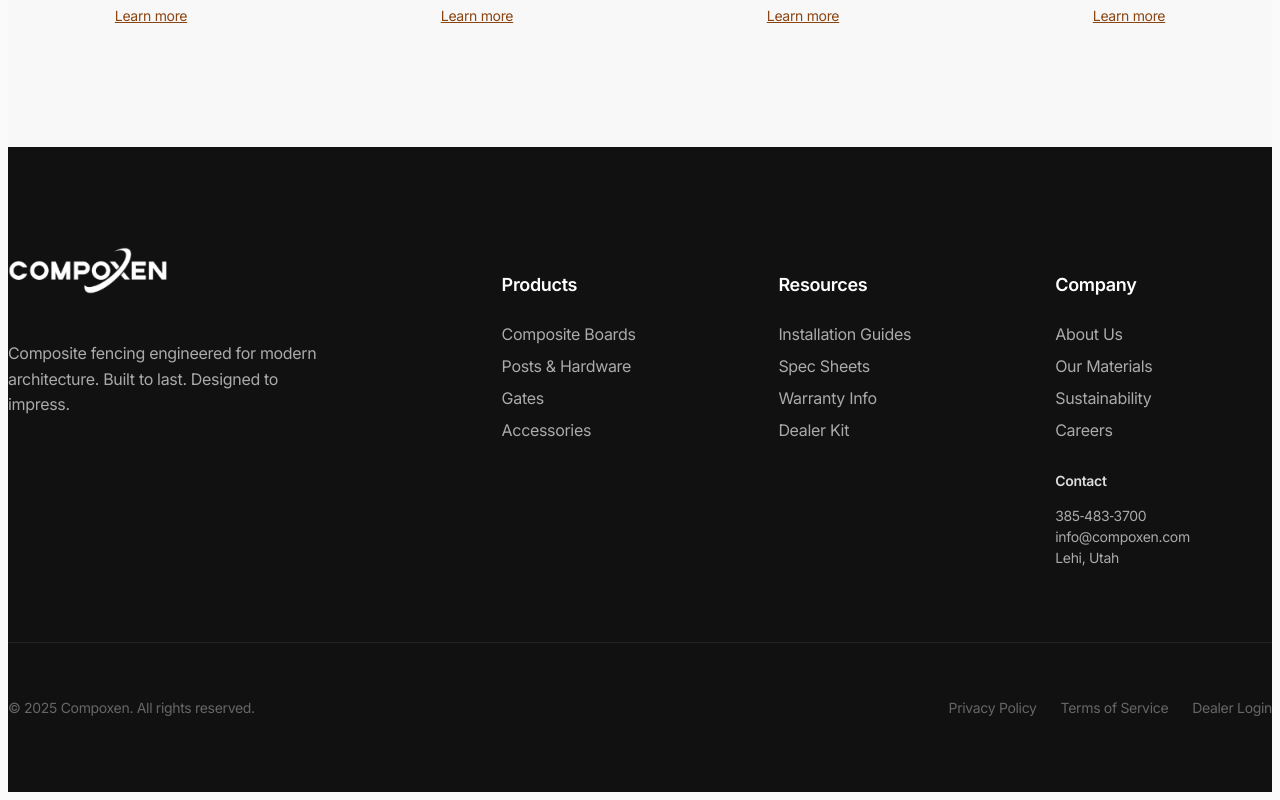
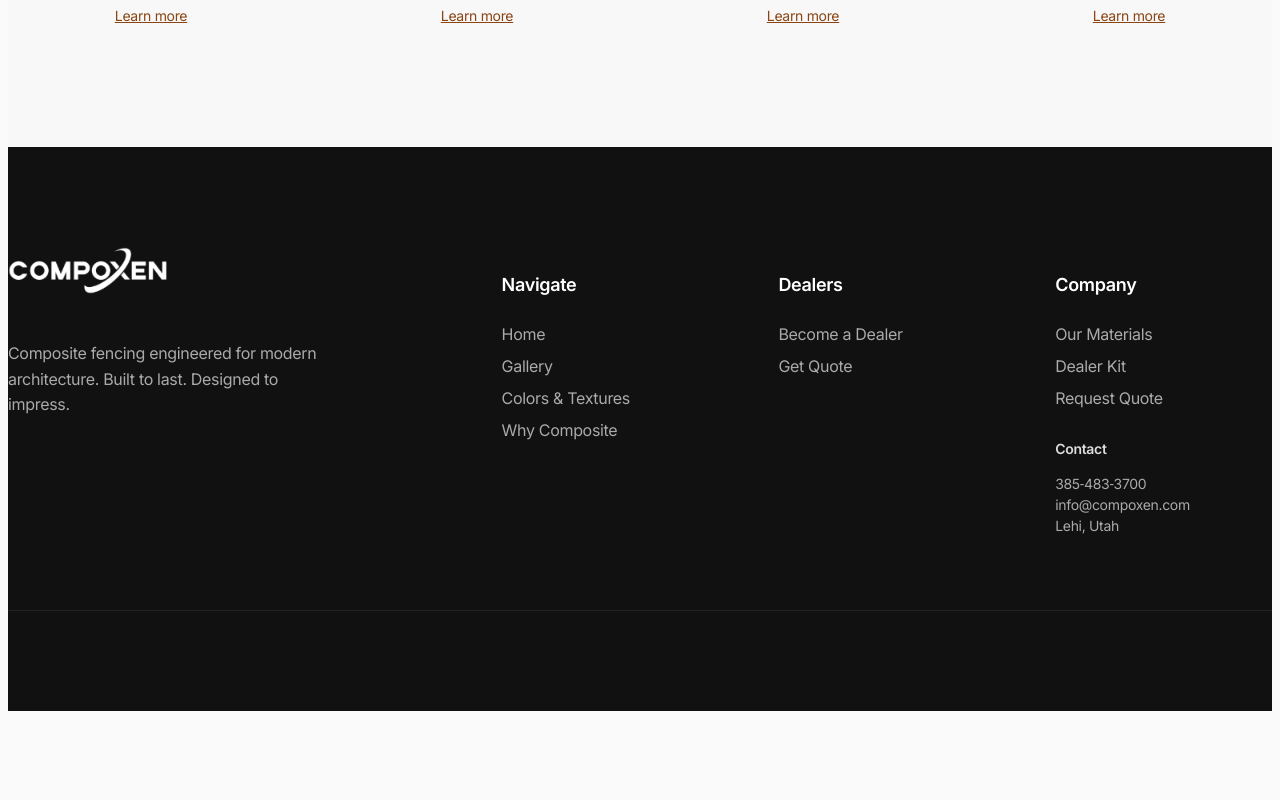
Before and after one commit to compoxen/compoxen-web, a Next.js app: page / in a window 1280 px wide. Shown: the part 5380-6180 px from the top of the page. After the commit the page ends 6099 px from the top, so only its background shows below. Built offline with nearby package versions, Linux system fonts and the light colour scheme.

Commit message:
fixed footer

```diff
--- a/app/page.tsx
+++ b/app/page.tsx
@@ -635,7 +635,7 @@ export default function Home() {
               </p>
             </motion.div>
 
-            {/* Products */}
+            {/* Navigation */}
             <motion.div {...fadeIn}>
               <h4
                 style={{
@@ -644,17 +644,17 @@ export default function Home() {
                   marginBottom: '20px'
                 }}
               >
-                Products
+                Navigate
               </h4>
               <ul style={{ listStyle: 'none', padding: 0, lineHeight: 2 }}>
-                <li><a style={{ color: '#aaa', textDecoration: 'none' }}>Composite Boards</a></li>
-                <li><a style={{ color: '#aaa', textDecoration: 'none' }}>Posts & Hardware</a></li>
-                <li><a style={{ color: '#aaa', textDecoration: 'none' }}>Gates</a></li>
-                <li><a style={{ color: '#aaa', textDecoration: 'none' }}>Accessories</a></li>
+                <li><a href="/" style={{ color: '#aaa', textDecoration: 'none' }}>Home</a></li>
+                <li><a href="/#installations" style={{ color: '#aaa', textDecoration: 'none' }}>Gallery</a></li>
+                <li><a href="/#five-arc" style={{ color: '#aaa', textDecoration: 'none' }}>Colors & Textures</a></li>
+                <li><a href="/why-compoxen" style={{ color: '#aaa', textDecoration: 'none' }}>Why Composite</a></li>
               </ul>
             </motion.div>
 
-            {/* Resources */}
+            {/* Dealers */}
             <motion.div {...fadeIn}>
               <h4
                 style={{
@@ -663,17 +663,15 @@ export default function Home() {
                   marginBottom: '20px'
                 }}
               >
-                Resources
+                Dealers
               </h4>
               <ul style={{ listStyle: 'none', padding: 0, lineHeight: 2 }}>
-                <li><a style={{ color: '#aaa', textDecoration: 'none' }}>Installation Guides</a></li>
-                <li><a style={{ color: '#aaa', textDecoration: 'none' }}>Spec Sheets</a></li>
-                <li><a style={{ color: '#aaa', textDecoration: 'none' }}>Warranty Info</a></li>
-                <li><a style={{ color: '#aaa', textDecoration: 'none' }}>Dealer Kit</a></li>
+                <li><a href="/get-dealer-kit" style={{ color: '#aaa', textDecoration: 'none' }}>Become a Dealer</a></li>
+                <li><a href="/request-quote" style={{ color: '#aaa', textDecoration: 'none' }}>Get Quote</a></li>
               </ul>
             </motion.div>
 
-            {/* Company / Contact */}
+            {/* Contact */}
             <motion.div {...fadeIn}>
               <h4
                 style={{
@@ -685,10 +683,9 @@ export default function Home() {
                 Company
               </h4>
               <ul style={{ listStyle: 'none', padding: 0, lineHeight: 2 }}>
-                <li><a style={{ color: '#aaa', textDecoration: 'none' }}>About Us</a></li>
-                <li><a style={{ color: '#aaa', textDecoration: 'none' }}>Our Materials</a></li>
-                <li><a style={{ color: '#aaa', textDecoration: 'none' }}>Sustainability</a></li>
-                <li><a style={{ color: '#aaa', textDecoration: 'none' }}>Careers</a></li>
+                <li><a href="/why-compoxen" style={{ color: '#aaa', textDecoration: 'none' }}>Our Materials</a></li>
+                <li><a href="/get-dealer-kit" style={{ color: '#aaa', textDecoration: 'none' }}>Dealer Kit</a></li>
+                <li><a href="/request-quote" style={{ color: '#aaa', textDecoration: 'none' }}>Request Quote</a></li>
               </ul>
 
               <div style={{ marginTop: '24px' }}>
@@ -721,30 +718,9 @@ export default function Home() {
               margin: '40px 0'
             }}
           />
-
-          {/* Bottom Row */}
-          <motion.div
-            {...fadeIn}
-            style={{
-              display: 'flex',
-              justifyContent: 'space-between',
-              alignItems: 'center',
-              flexWrap: 'wrap',
-              gap: '20px'
-            }}
-          >
-            <p style={{ color: '#666', fontSize: '14px' }}>
-              © {new Date().getFullYear()} Compoxen. All rights reserved.
-            </p>
-
-            <div style={{ display: 'flex', gap: '24px' }}>
-              <a style={{ color: '#666', fontSize: '14px', textDecoration: 'none' }}>Privacy Policy</a>
-              <a style={{ color: '#666', fontSize: '14px', textDecoration: 'none' }}>Terms of Service</a>
-              <a style={{ color: '#666', fontSize: '14px', textDecoration: 'none' }}>Dealer Login</a>
-            </div>
-          </motion.div>
         </div>
       </footer>
+
     </>
   )
 }
```
